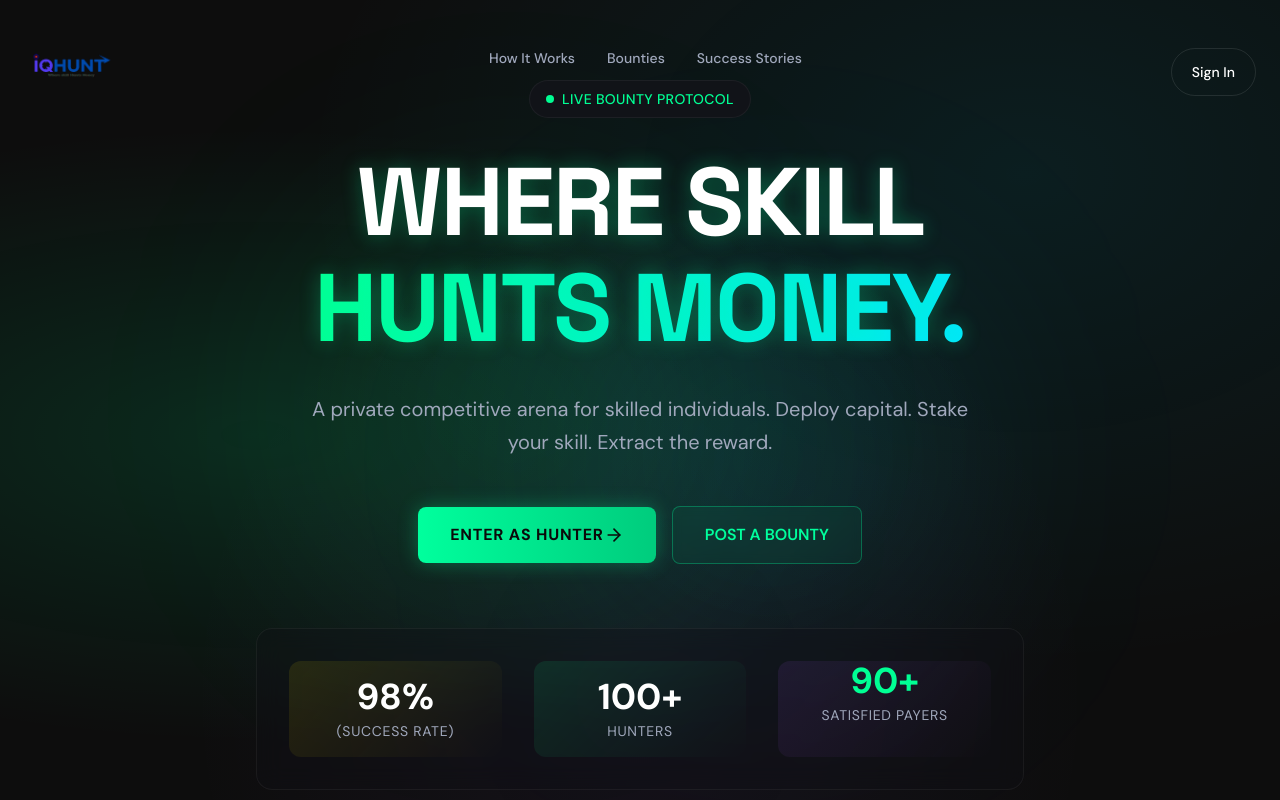
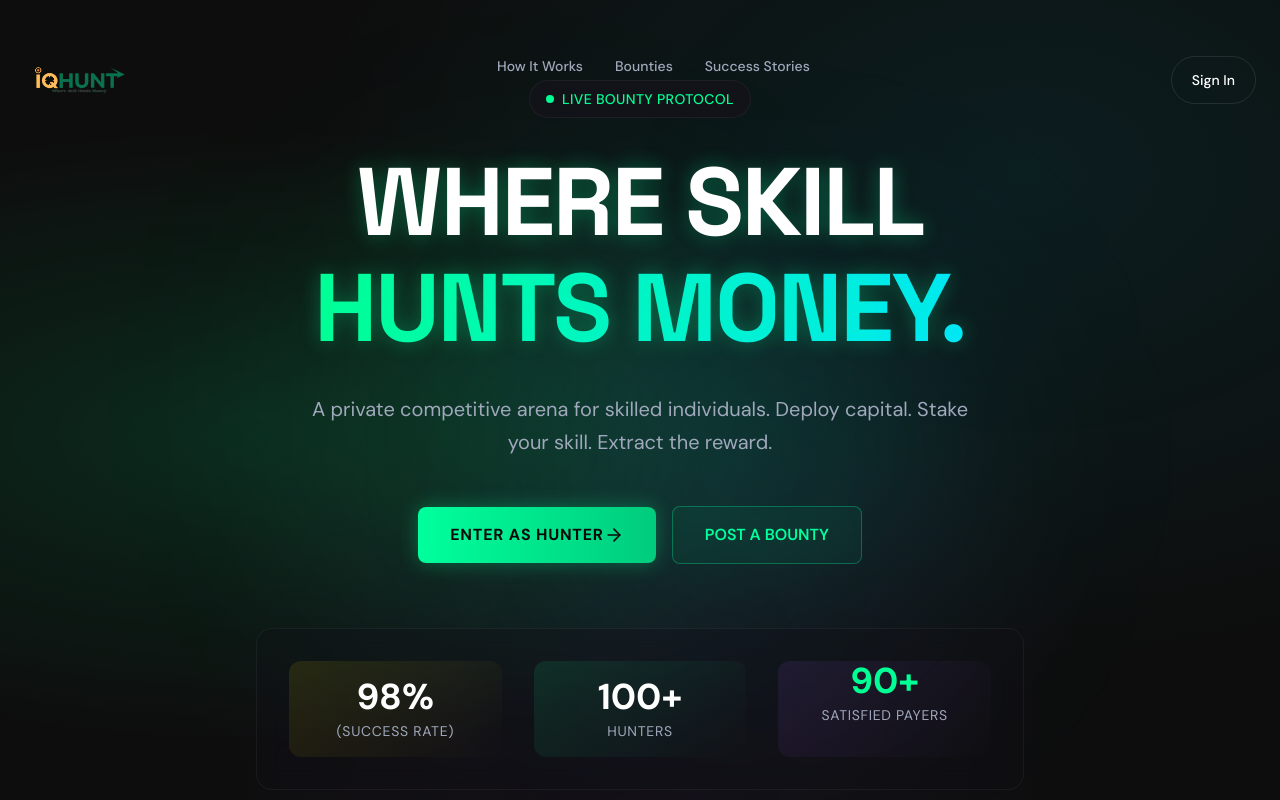
Before and after one commit to weomsingh/iqlasthunt, a React (Vite) app: page / in a window 1280 px wide. Shown: the top 800 px of the page. Built offline with nearby package versions, Linux system fonts and the light colour scheme; no server answers; the database is empty.

Commit message:
feat: Update logo image to `iqhunt1trans.png` and adjust its display size in Header and LandingPage.

```diff
--- a/src/components/Header.jsx
+++ b/src/components/Header.jsx
@@ -80,9 +80,9 @@ export default function Header() {
                     <Link to={`/${role}/dashboard`} className="flex items-center gap-2 group">
                         {/* Logo Image */}
                         <img
-                            src="/iqhunttrans.png"
+                            src="/iqhunt1trans.png"
                             alt="IQHUNT"
-                            className="h-16 md:h-20 w-auto object-contain group-hover:opacity-80 transition-opacity"
+                            className="h-[3.5rem] md:h-24 w-auto object-contain group-hover:opacity-80 transition-opacity"
                         />
                     </Link>
                 </div>
--- a/src/pages/LandingPage.jsx
+++ b/src/pages/LandingPage.jsx
@@ -128,7 +128,7 @@ export default function LandingPage() {
             <header className="absolute top-0 left-0 right-0 z-50 py-6">
                 <div className="container mx-auto px-4 md:px-6 flex items-center justify-between">
                     <div className="flex items-center gap-2">
-                        <img src="/iqhunttrans.png" alt="IQHUNT" className="h-20 md:h-24 w-auto object-contain" />
+                        <img src="/iqhunt1trans.png" alt="IQHUNT" className="h-[4.5rem] md:h-28 w-auto object-contain" />
                     </div>
                     <nav className="hidden md:flex items-center gap-8 text-sm font-medium text-iq-text-secondary">
                         <a href="#how-it-works" className="hover:text-white transition-colors">How It Works</a>
```
Also changed, not shown: public/iqhunt1trans.png (added).
